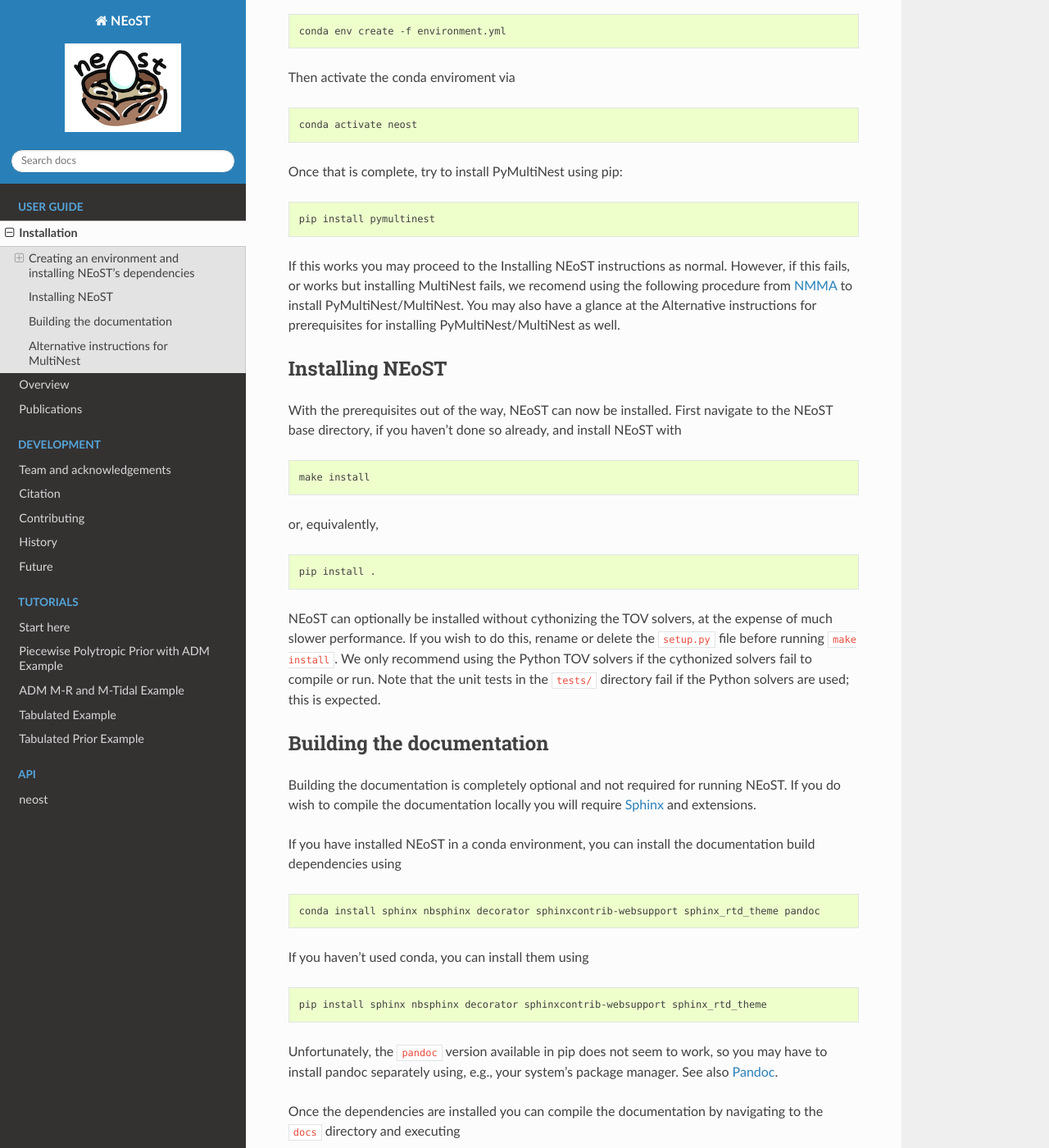
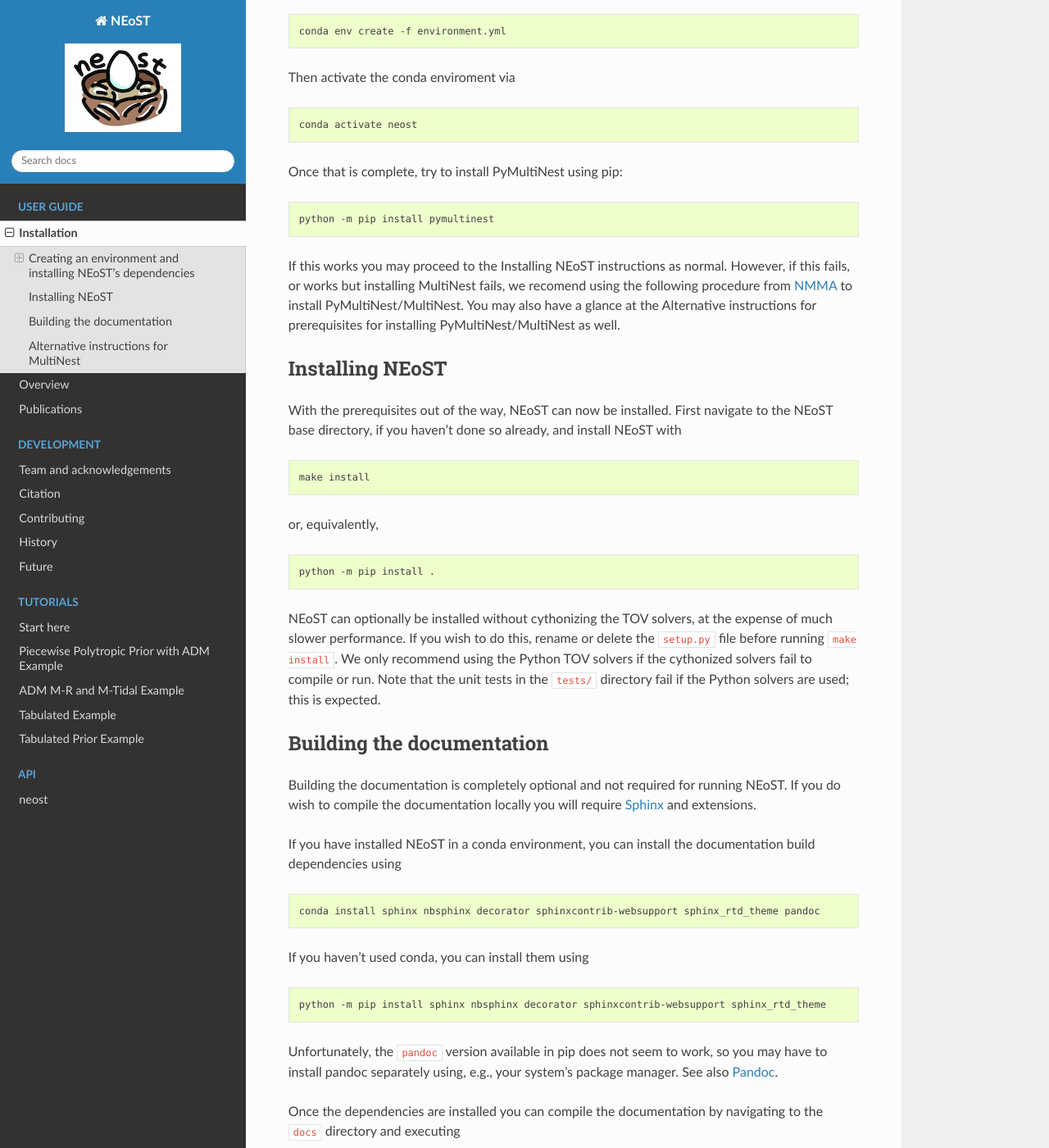
Before and after one commit to xpsi-group/neost, a Sphinx documentation site: the page built from docs/source/install.rst, in a window 1280 px wide and 1400 px high, scrolled down 2459 px. Shown: the whole window at 82% size. Built offline with Sphinx 7.4.7 and the Read the Docs theme 3.1.0, drawn with Linux system fonts in a browser that asks for light colours; pages that are not in the unit, such as notebooks, are missing from menus.

Commit message:
Update install.rst to use python -m pip install

```diff
--- a/docs/source/install.rst
+++ b/docs/source/install.rst
@@ -111,7 +111,7 @@ Once that is complete, try to install PyMultiNest using pip:
 
 .. code-block:: bash
 
-	pip install pymultinest
+	python -m pip install pymultinest
 
 If this works you may proceed to the Installing NEoST instructions as normal. However, if this fails, or works but installing MultiNest fails, we recomend using the following procedure from `NMMA <https://nuclear-multimessenger-astronomy.github.io/nmma/#for-arm64-macs>`_ to install PyMultiNest/MultiNest. You may also have a glance at the Alternative instructions for prerequisites for installing PyMultiNest/MultiNest as well.
 
@@ -127,7 +127,7 @@ or, equivalently,
 
 .. code-block:: bash
 
-	pip install .
+	python -m pip install .
 
 NEoST can optionally be installed without cythonizing the TOV solvers, at the expense of much slower performance. If you wish to do this, rename or delete the ``setup.py`` file before running ``make install``.  We only recommend using the Python TOV solvers if the cythonized solvers fail to compile or run.  Note that the unit tests in the ``tests/`` directory fail if the Python solvers are used; this is expected.
 
@@ -151,7 +151,7 @@ If you haven't used conda, you can install them using
 
 .. code-block:: bash
 
-	pip install sphinx nbsphinx decorator sphinxcontrib-websupport sphinx_rtd_theme
+	python -m pip install sphinx nbsphinx decorator sphinxcontrib-websupport sphinx_rtd_theme
 
 Unfortunately, the ``pandoc`` version available in pip does not seem to work, so you may have to install pandoc separately using, e.g., your system's package manager. See also `Pandoc <https://pandoc.org/installing.html>`_.
 
@@ -195,7 +195,7 @@ The final step now is to install the Python interface to MultiNest, PyMultiNest.
 
 .. code-block:: bash
 
-	pip install pymultinest
+	python -m pip install pymultinest
 
 Alternatively you can clone its git repository and install manually:
 
```
